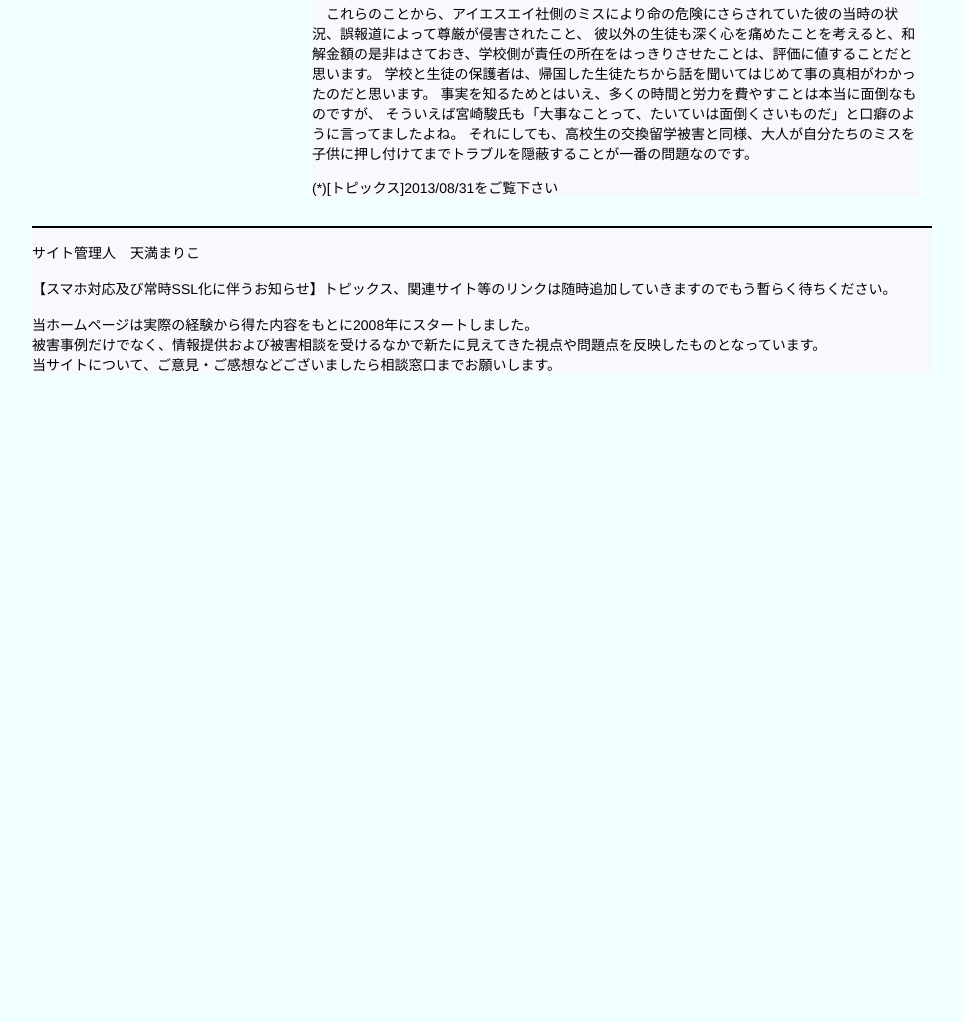
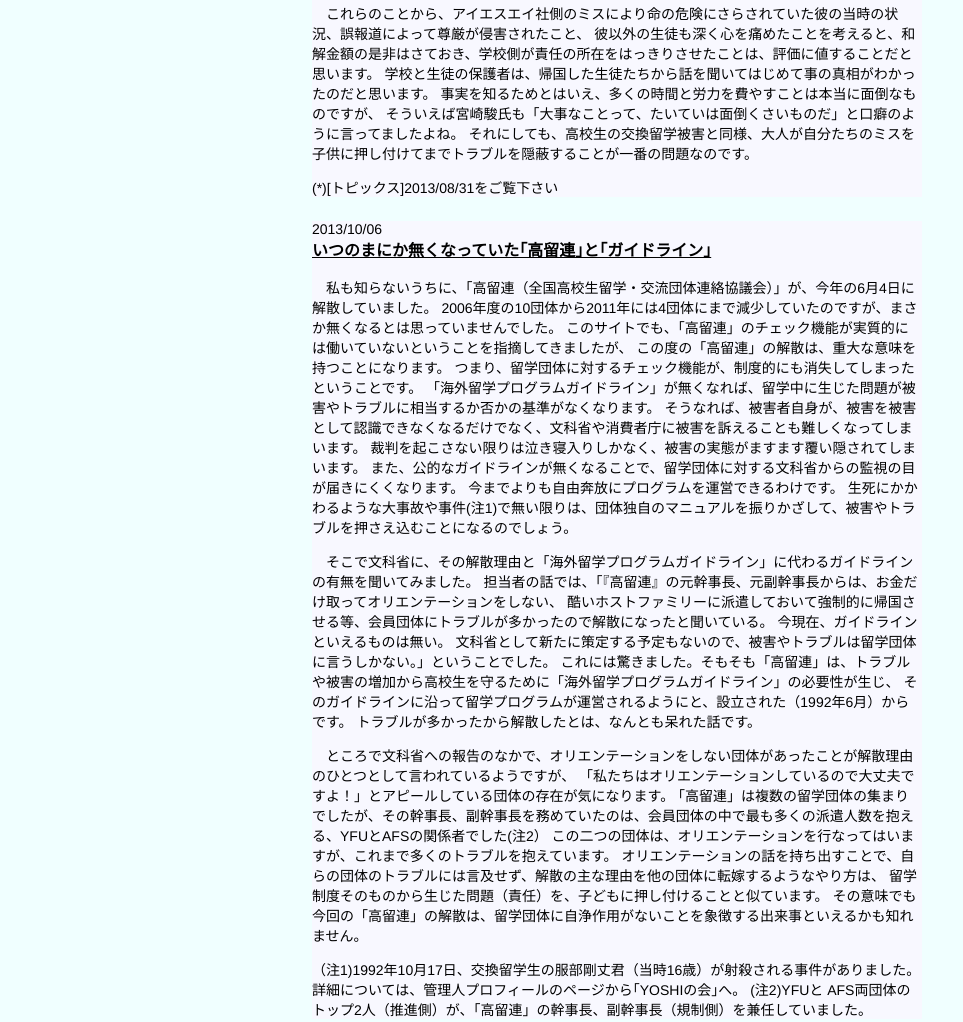
Before and after one commit to HaneruAzuki/ryugaku-higai, a plain HTML site: page topics.html in a window 1280 px wide. Shown: the part 2239-3261 px from the top of the page, without its empty margins (158-1121 px from the left). Before the commit the page ends 2627 px from the top, so only its background shows below. Drawn offline with Linux system fonts and the light colour scheme.

Commit message:
topic-23追加

```diff
--- a/topics.html
+++ b/topics.html
@@ -68,6 +68,7 @@
                     <p>・<a href="#">「高留連」に自浄作用はあるのか？</a></p>
                     <p>・<a href="#">高留連会員団体WYSが3月11日に退会処分</a></p>
                 </div>
+
                 <div class="content-panel">
 
                     <a id="topic-26"></a>
@@ -215,6 +216,48 @@
                             (*)[トピックス]2013/08/31をご覧下さい
                         </p>
                     </div>
+
+                    <a id="topic-23"></a>
+                    <div>
+                        2013/10/06
+                        <h3>いつのまにか無くなっていた｢高留連｣と｢ガイドライン｣</h3>
+                        <p>
+                            　私も知らないうちに、「高留連（全国高校生留学・交流団体連絡協議会）」が、今年の6月4日に解散していました。
+                            2006年度の10団体から2011年には4団体にまで減少していたのですが、まさか無くなるとは思っていませんでした。
+                            このサイトでも、「高留連」のチェック機能が実質的には働いていないということを指摘してきましたが、
+                            この度の「高留連」の解散は、重大な意味を持つことになります。
+                            つまり、留学団体に対するチェック機能が、制度的にも消失してしまったということです。
+                            「海外留学プログラムガイドライン」が無くなれば、留学中に生じた問題が被害やトラブルに相当するか否かの基準がなくなります。
+                            そうなれば、被害者自身が、被害を被害として認識できなくなるだけでなく、文科省や消費者庁に被害を訴えることも難しくなってしまいます。
+                            裁判を起こさない限りは泣き寝入りしかなく、被害の実態がますます覆い隠されてしまいます。
+                            また、公的なガイドラインが無くなることで、留学団体に対する文科省からの監視の目が届きにくくなります。
+                            今までよりも自由奔放にプログラムを運営できるわけです。
+                            生死にかかわるような大事故や事件(注1)で無い限りは、団体独自のマニュアルを振りかざして、被害やトラブルを押さえ込むことになるのでしょう。
+                        </p>
+                        <p>
+                            　そこで文科省に、その解散理由と「海外留学プログラムガイドライン」に代わるガイドラインの有無を聞いてみました。
+                            担当者の話では、「『高留連』の元幹事長、元副幹事長からは、お金だけ取ってオリエンテーションをしない、
+                            酷いホストファミリーに派遣しておいて強制的に帰国させる等、会員団体にトラブルが多かったので解散になったと聞いている。
+                            今現在、ガイドラインといえるものは無い。
+                            文科省として新たに策定する予定もないので、被害やトラブルは留学団体に言うしかない。」ということでした。
+                            これには驚きました。そもそも「高留連」は、トラブルや被害の増加から高校生を守るために「海外留学プログラムガイドライン」の必要性が生じ、
+                            そのガイドラインに沿って留学プログラムが運営されるようにと、設立された（1992年6月）からです。
+                            トラブルが多かったから解散したとは、なんとも呆れた話です。
+                        </p>
+                        <p>
+                            　ところで文科省への報告のなかで、オリエンテーションをしない団体があったことが解散理由のひとつとして言われているようですが、
+                            「私たちはオリエンテーションしているので大丈夫ですよ！」とアピールしている団体の存在が気になります。
+                            ｢高留連」は複数の留学団体の集まりでしたが、その幹事長、副幹事長を務めていたのは、会員団体の中で最も多くの派遣人数を抱える、YFUとAFSの関係者でした(注2）
+                            この二つの団体は、オリエンテーションを行なってはいますが、これまで多くのトラブルを抱えています。
+                            オリエンテーションの話を持ち出すことで、自らの団体のトラブルには言及せず、解散の主な理由を他の団体に転嫁するようなやり方は、
+                            留学制度そのものから生じた問題（責任）を、子どもに押し付けることと似ています。
+                            その意味でも今回の「高留連」の解散は、留学団体に自浄作用がないことを象徴する出来事といえるかも知れません。
+                        </p>
+                        <p>
+                            （注1)1992年10月17日、交換留学生の服部剛丈君（当時16歳）が射殺される事件がありました。詳細については、管理人プロフィールのページから｢YOSHIの会｣へ。
+                             (注2)YFUと AFS両団体のトップ2人（推進側）が、「高留連」の幹事長、副幹事長（規制側）を兼任していました。
+                        </p>
+                    </div>
                 </div>
             </div>
         </section>
```
